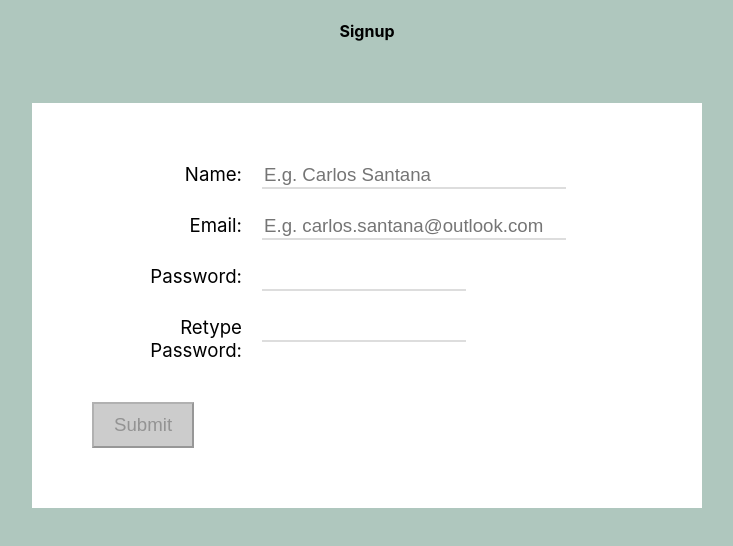
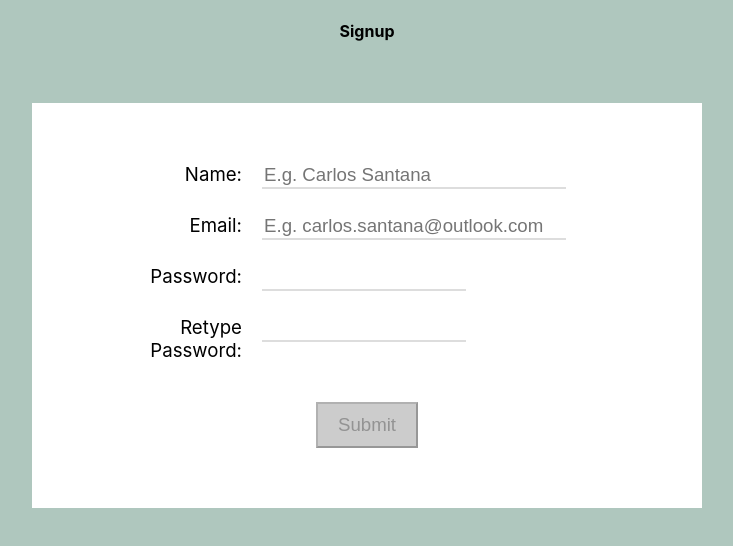
Before and after one commit to Secret-Santa-Sender/secretsantareact, a React (Create React App) app in the folder client/: page /signup in a window 1280 px wide. Shown: the top 546 px of the page, without its empty margins (273-1006 px from the left). Built offline with nearby package versions, Linux system fonts and the light colour scheme.

Commit message:
Centers the submit button on the signup page

```diff
--- a/client/src/pages/signup.js
+++ b/client/src/pages/signup.js
@@ -117,6 +117,7 @@ class Signup extends Component {
                   />
                 </div>
               </div>
+              <div className="submit-container">
                 <input
                   type="submit"
                   value="Submit"
@@ -124,6 +125,7 @@ class Signup extends Component {
                   disabled={!this.readyToSubmit()}
                 />
                 {errorMsg}
+              </div>
             </form>
           </div>
         </div>
```
Lines whose indentation alone changed are shown as unchanged.
